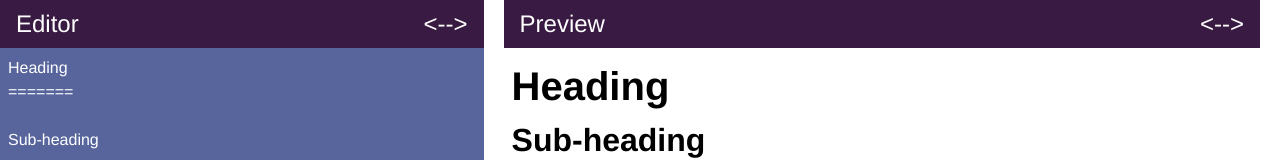
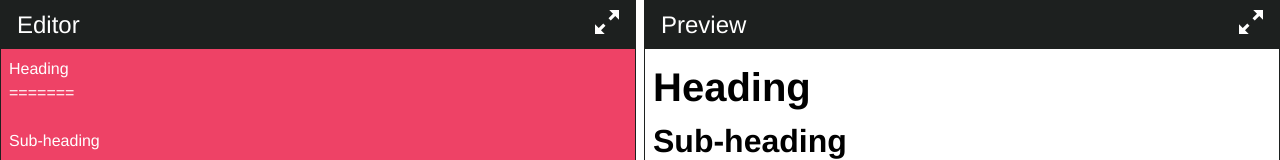
Before and after one commit to shivishbrahma/nuclear-reactor, a React (Create React App) app: page /markdown-editor in a window 1280 px wide. Shown: the top 160 px of the page. Built offline with nearby package versions, Linux system fonts and the light colour scheme; the HTML template or start-up script is replaced by a standard one.

Commit message:
Updated Markdown Editor Component

```diff
--- a/src/MarkdownEditor/MarkdownEditor.css
+++ b/src/MarkdownEditor/MarkdownEditor.css
@@ -1,32 +1,31 @@
 .MarkdownEditor {
 	display: flex;
+    gap: 0.5rem;
 	height: 100%;
-	width: 100%;
-	overflow: hidden;
 }
 
 .MarkdownEditor__Editor,
 .MarkdownEditor__Preview {
-	flex: 1 auto;
+	flex: 1;
+    border: 1px solid var(--black);
 }
 
 .MarkdownEditor .titleBar {
-	width: calc(100% - 1.25rem);
 	height: 3rem;
 	padding: 0.5rem 1rem;
-    display: flex;
-    align-items: center;
-	background-color: #391a42;
+	display: flex;
+	align-items: center;
+	background-color: var(--black);
 	color: #fff;
 }
 
 .MarkdownEditor__Editor__Textarea {
-	width: calc(100% - 1.25rem);
-	height: calc(100% - 5rem);
+	width: 100%;
+	height: calc(100% - 3.5rem);
 	border: none;
 	resize: none;
 	padding: 0.5rem;
-	background-color: #57659c;
+	background-color: var(--pink);
 	color: #fff;
 	font-family: 'Tlw Typewriter', 'Franklin Gothic Medium', 'Arial Narrow', Arial, sans-serif;
 	font-size: 1rem;
@@ -35,8 +34,8 @@
 }
 
 .MarkdownEditor__Preview__Content {
-	width: calc(100% - 1.25rem);
-	height: calc(100% - 5rem);
+	width: 100%;
+	height: calc(100% - 3.5rem);
 	padding: 0.5rem;
 	font-family: 'Tlw Typewriter', 'Franklin Gothic Medium', 'Arial Narrow', Arial, sans-serif;
 	font-size: 1rem;
--- a/src/MarkdownEditor/MarkdownEditor.jsx
+++ b/src/MarkdownEditor/MarkdownEditor.jsx
@@ -1,5 +1,6 @@
 import React from 'react';
 import markdownIt from 'markdown-it';
+import { ImEnlarge2, ImShrink2 } from 'react-icons/im';
 import './MarkdownEditor.css';
 
 export default function MarkdownEditor({ content: contentProps }) {
@@ -34,7 +35,7 @@ export default function MarkdownEditor({ content: contentProps }) {
 					<div className="titleBar">
 						Editor
 						<div style={{ marginLeft: 'auto' }} onClick={handleEditorMaximize}>
-							{editorMaximized ? <span>-&gt;&lt;-</span> : <span>&lt;--&gt;</span>}
+							{editorMaximized ? <ImShrink2 /> : <ImEnlarge2 />}
 						</div>
 					</div>
 					<textarea
@@ -52,7 +53,7 @@ export default function MarkdownEditor({ content: contentProps }) {
 					<div className="titleBar">
 						Preview
 						<div style={{ marginLeft: 'auto' }} onClick={handlePreviewMaximize}>
-							{previewMaximized ? <span>-&gt;&lt;-</span> : <span>&lt;--&gt;</span>}
+							{previewMaximized ? <ImShrink2 /> : <ImEnlarge2 />}
 						</div>
 					</div>
 					<div
```
